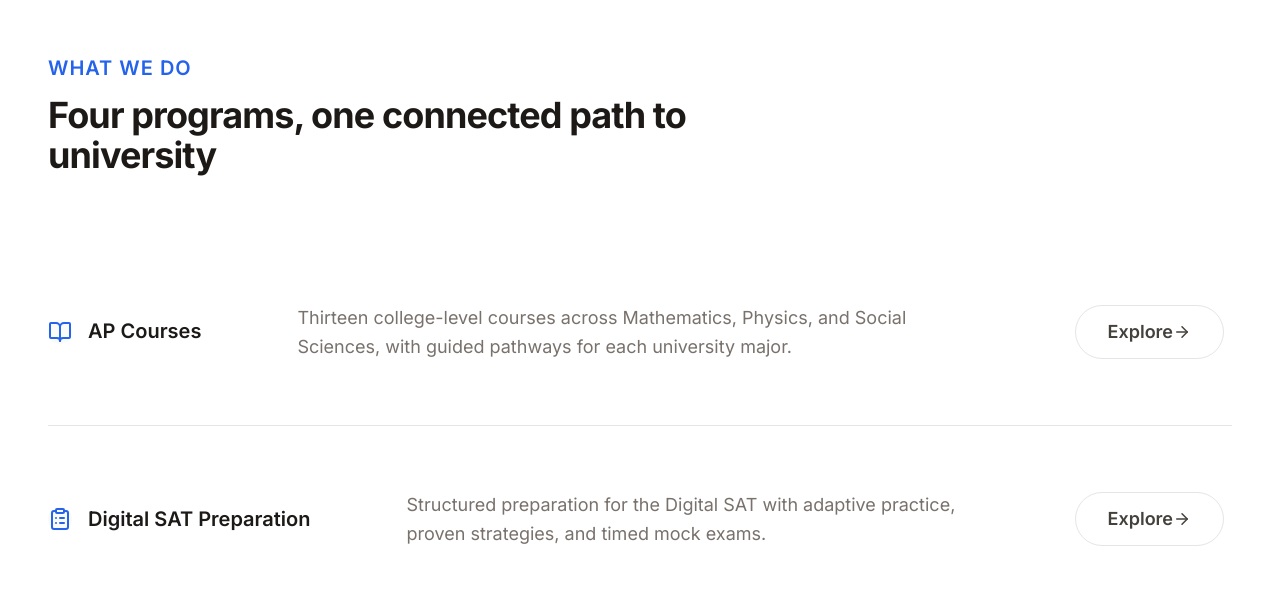
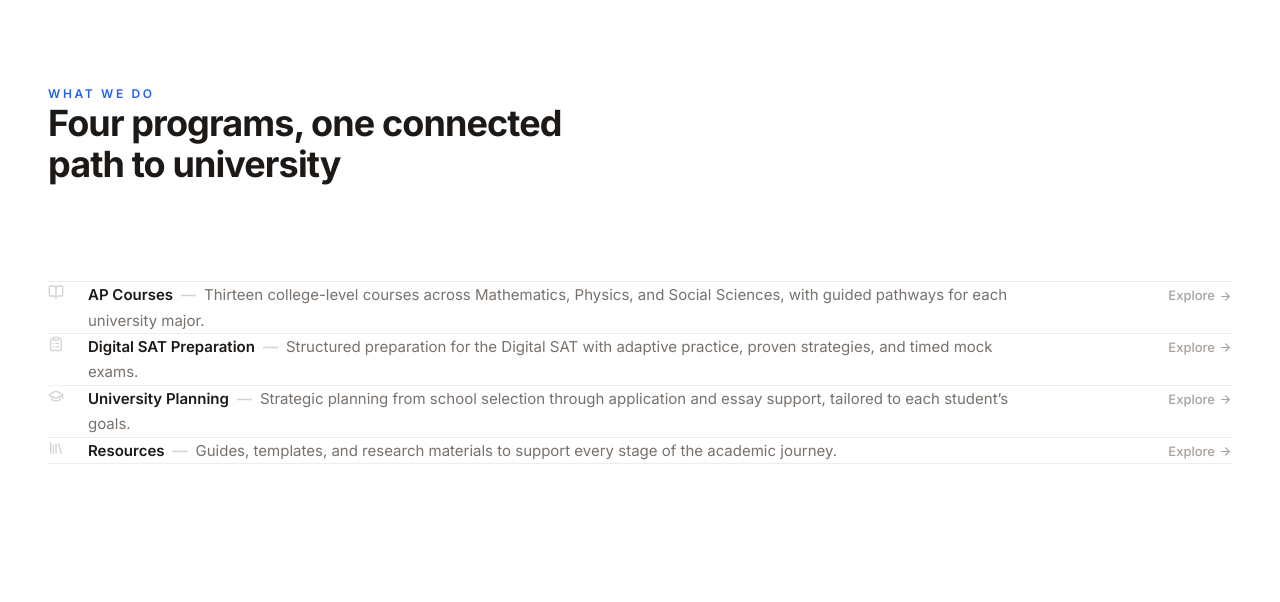
Before and after one commit to apex2012/ap-future, a React (Vite) app: page / in a window 1280 px wide. Shown: the part 1658-2260 px from the top of the page. Built offline with nearby package versions, Linux system fonts and the light colour scheme.

Commit message:
Refactor homepage 'What We Do' section

```diff
--- a/src/pages/HomePage.tsx
+++ b/src/pages/HomePage.tsx
@@ -168,46 +168,53 @@
         </PageContainer>
       </section>
 
-      <section className="py-14 sm:py-16" aria-labelledby="services-heading">
+      <section className="py-16 sm:py-20" aria-labelledby="services-heading">
         <PageContainer width="wide">
-          <div className="mb-10 max-w-2xl">
-            <p className="mb-3 text-xl font-semibold uppercase tracking-wider text-primary-600">
+          <div className="mb-12 max-w-xl">
+            <p className="mb-2.5 text-xs font-semibold uppercase tracking-[0.22em] text-primary-600">
               What We Do
             </p>
-            <h2 id="services-heading" className="text-3xl font-bold leading-tight tracking-tight text-neutral-900 sm:text-4xl">
+            <h2 id="services-heading" className="text-[28px] font-bold leading-[1.15] tracking-tight text-neutral-900 sm:text-[36px]">
               Four programs, one connected path to university
             </h2>
           </div>
 
-          <div className="divide-y divide-neutral-200">
-            {services.map((service) => (
+          <div>
+            {services.map((service, index) => (
               <motion.div
                 key={service.title}
-                initial={{ opacity: 0, y: 16 }}
+                initial={{ opacity: 0, y: 10 }}
                 whileInView={{ opacity: 1, y: 0 }}
-                viewport={{ once: true, margin: '-80px' }}
-                transition={{ duration: 0.4, ease: 'easeOut' }}
-                className="group flex flex-col gap-6 py-10 sm:flex-row sm:items-center sm:gap-12"
+                viewport={{ once: true, margin: '-60px' }}
+                transition={{ duration: 0.35, ease: 'easeOut', delay: index * 0.05 }}
+                className={`group relative flex items-baseline justify-between gap-8 py-7 sm:gap-16 ${
+                  index === 0 ? 'border-t border-neutral-200/70' : ''
+                } border-b border-neutral-200/70`}
               >
-                <div className="flex flex-shrink-0 items-center gap-4 sm:w-64">
-                  <span className="flex h-14 w-14 items-center justify-center rounded-xl bg-neutral-50 text-primary-600 transition-all duration-300 group-hover:bg-primary-50 group-hover:shadow-md">
-                    {service.icon}
+                <div className="flex min-w-0 flex-1 items-baseline gap-5">
+                  <span className="hidden flex-shrink-0 text-neutral-300 transition-colors duration-200 group-hover:text-primary-400 sm:block">
+                    {service.icon && (
+                      <span className="[&>svg]:h-4 [&>svg]:w-4">
+                        {service.icon}
+                      </span>
+                    )}
                   </span>
-                  <h3 className="text-xl font-semibold leading-snug text-neutral-900">
-                    {service.title}
-                  </h3>
-                </div>
-                <div className="flex-1">
-                  <p className="max-w-prose text-lg leading-relaxed text-neutral-500">
-                    {service.description}
-                  </p>
+                  <div className="min-w-0">
+                    <h3 className="inline text-[15px] font-semibold text-neutral-900">
+                      {service.title}
+                      <span className="mx-2 text-neutral-300">—</span>
+                    </h3>
+                    <p className="inline text-[15px] leading-relaxed text-neutral-500">
+                      {service.description}
+                    </p>
+                  </div>
                 </div>
                 <Link
                   to={service.href}
-                  className="inline-flex flex-shrink-0 items-center gap-1.5 self-start rounded-full border border-neutral-200 px-6 py-3 text-lg font-semibold text-neutral-700 transition-all duration-200 hover:border-neutral-300 hover:bg-neutral-50 hover:text-primary-600 sm:self-center sm:mr-2"
+                  className="inline-flex flex-shrink-0 items-center gap-1 text-[13px] font-medium text-neutral-400 transition-colors duration-200 hover:text-primary-600"
                 >
                   Explore
-                  <ArrowRight size={18} className="transition-transform duration-200 group-hover:translate-x-0.5" />
+                  <ArrowRight size={13} className="transition-transform duration-200 group-hover:translate-x-0.5" />
                 </Link>
               </motion.div>
             ))}
```
